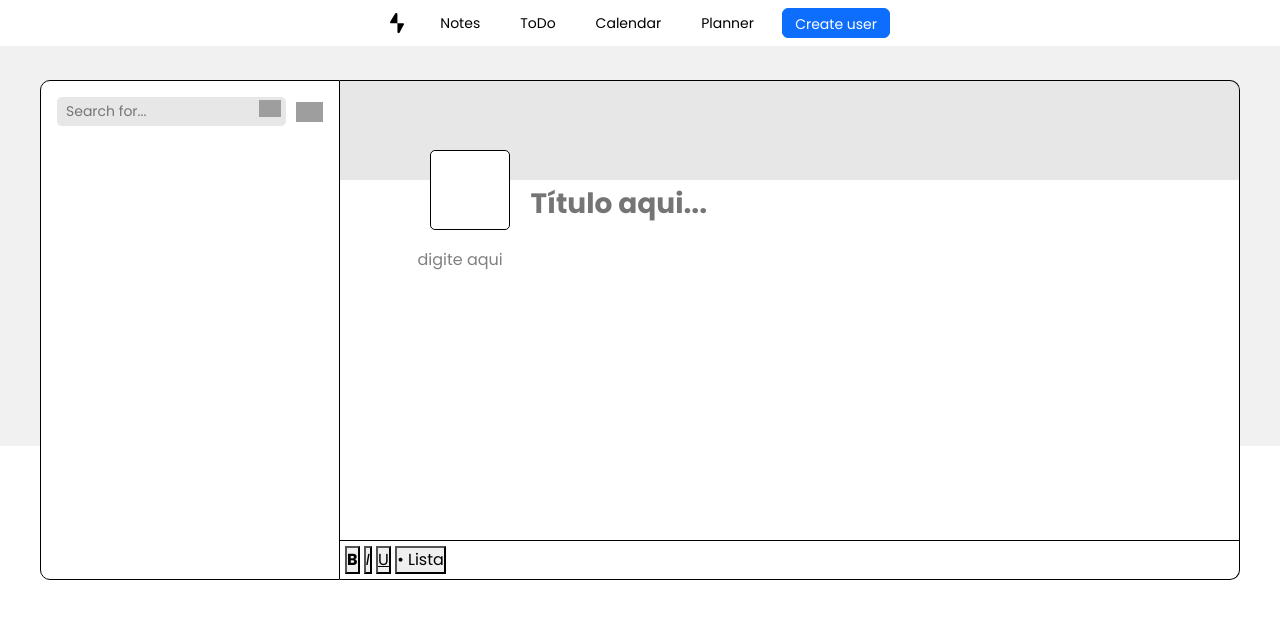
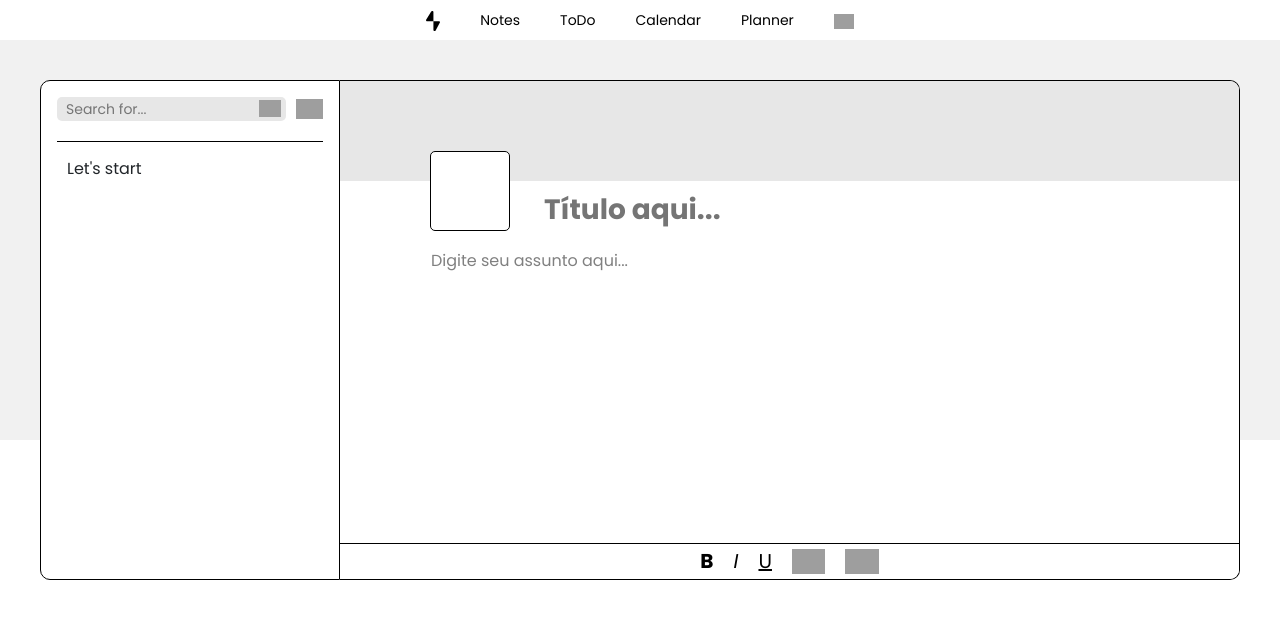
Before and after one commit to Eliel-DM/Notestone, a plain HTML site: page front-end/home.html in a window 1280 px wide. Drawn offline with nearby package versions, Linux system fonts and the light colour scheme; grey boxes are pictures that could not be loaded.

Commit message:
organização da sidebar; organizada note-container;

```diff
--- a/front-end/public/css/home.css
+++ b/front-end/assets/css/home.css
@@ -1,40 +1,18 @@
-
 /*imports*/
 
 
 /*Genericals*/
-input:focus,
-textarea:focus,
-.form-control:focus {
-    outline: none !important;
-    box-shadow: none !important;
-    border-color: inherit !important;
-}
 .btn-primary{
     font-size: 14px;
 }
-
-/*Header Container*/
-header{
-    background-color: white;
-    padding: 8px;
+.tools-btns{
+    background-color: transparent;
+    border: none;
+    padding: 0 10px;
+    font-size: 20px
 }
-.header-nav li a{
-    color: black;
-    text-decoration: none;
-    padding: 5px 20px;
-    font-size: 14px;
-}
-#notestone-icon{
-    width: 14px;
-    margin-left: 0;
-}
-.header-centralize{
-    width: 500px;
-}
-#creat-user{
-    height: 30px;
-    padding-top: 5px;
+.tools-btns img{
+    height: 25px;
 }
 .banner-bkg{
     background-color: rgb(241, 241, 241);
@@ -57,12 +35,15 @@ header{
     position: absolute;
     display: flex;
 }
-.notes-nav-bar{
+.left-sidebar{
     padding: 10px;
     width: 300px;
     margin: 0;
     border-radius: 10px 0 0 10px;
     border: 1.5px solid black;
+    display: flex;
+    flex-direction: column;
+    position: relative;
 }
 .note-content{
     position: relative;
@@ -71,9 +52,12 @@ header{
     padding: 0px;
     border-radius: 0 10px 10px 0px;
     background-color: transparent;
-    background-color: white;
+    padding: 0;
+    border: 1px solid black;
+    border-left: 0;
     display: flex;
     flex-direction: column;
+    overflow-y: auto;
 }
 
 
@@ -81,12 +65,10 @@ header{
 
 .note-banner{
     background-color: var(--lightgray-color);
-    height: 100px;
+    min-height: 100px;
     width: 100%;
     padding: 10px;
-    border-radius: 0 10px 0 0;
     position: relative;
-    border: 1.5px solid black;
     border-left: none;
     border-bottom: none;
 }
@@ -94,7 +76,6 @@ header{
 .note-text-content{
     flex: 1;
     width: 100%;
-    border: 1.5px solid black;
     border-radius: 0 0 10px 0;
     border-left: none;
     border-top: none;
@@ -110,13 +91,14 @@ header{
     border: 1px solid black;
     position: absolute;
     left: 10%;
-    top: 14%;
+    top: 70%;
 }
 .content-centralize{
     height: 100%;
-    width: 85%;
+    width: 82%;
     flex-direction: column;
     display: flex;
+    margin-top: 10px;
 }
 .title-note{
     padding-left: 115px;
@@ -134,6 +116,9 @@ header{
     flex: 1;
     padding: 10px;
     width: 100%;
+    max-height: 100%;
+    overflow-y: auto;
+    margin-bottom: 45px;
 }
 .content-note:empty:before {
   content: attr(data-placeholder);
@@ -145,10 +130,21 @@ header{
     width: 100%;
     border-top: 1px solid black;
     padding: 5px;
+    display: flex;
+    justify-content: center;
+    align-items: center;
+
+    background-color: white;
+    position: sticky;
+    bottom: 0;
 }
+
+
         /*lateral bar*/
-.header-lateral-bar{
+.header-sidebar{
     display: flex;
+    border-bottom: 1px solid black;
+    padding-bottom: 20px;
 }
 .search-for{
     display: flex;
@@ -173,7 +169,7 @@ header{
     border: 1.5px solid black !important;
     background-color: transparent;
 }
-.header-lateral-bar input{
+.header-sidebar input{
     display: block;
 }
 .create-note{
@@ -185,3 +181,14 @@ header{
 .create-note img{
     width: 27px;
 }
+.notes-list{
+    flex: 1;
+    width: 100%;
+    padding: 15px 10px;
+}
+.notes-list ul{
+    padding: 0;
+}
+.list-item{
+    list-style: none;
+}
--- a/front-end/public/css/style.css
+++ b/front-end/assets/css/style.css
@@ -6,16 +6,35 @@
 :root{
     --lightgray-color: rgb(231, 231, 231);
 }
-
+/*Header*/
+/*Header Container*/
+header{
+    background-color: white;
+    padding: 8px;
+}
+.header-nav li a{
+    color: black;
+    text-decoration: none;
+    padding: 5px 20px;
+    font-size: 14px;
+}
+header img{
+    width: 20px;
+}
+#notestone-icon{
+    width: 14px;
+    margin-left: 0;
+}
+.header-centralize{
+    width: 500px;
+}
 /*Geral*/
 body {
     font-family: "Poppins", sans-serif;
     font-optical-sizing: auto;
     font-style: normal;
     font-variation-settings: "wdth" 100;
-    margin: 20px;
-    margin: auto;
-    padding: 0;
+    height: 100%;
 }
 
 *{
@@ -27,7 +46,20 @@ input{
     border-radius: 5px;
     box-sizing: border-box;
 }
-.editable-body:focus, input:focus {
+.editable-body ,input:focus {
   outline: none !important;
   box-shadow: none !important;
 }
+
+::-webkit-scrollbar {
+  border-radius: 0 10px 10px 0;
+  background-color: white;
+  border-left: 1px solid black;
+}
+::-webkit-scrollbar-thumb {
+  background-color: gray;
+  border-radius: 5px;
+  border: 3px solid transparent;
+  border-left: 4px solid transparent;
+  background-clip: content-box;
+}
--- a/front-end/home.html
+++ b/front-end/home.html
@@ -4,78 +4,73 @@
     <meta charset="UTF-8">
     <meta name="viewport" content="width=device-width, initial-scale=1.0">
     <title>Notestone</title>
+    <link rel="icon" type="image/png" href="assets/image/notestoneicon.svg">
 
-    <link rel="stylesheet" href="public/css/style.css">
-    <link rel="stylesheet" href="public/css/home.css">
-    <script src="https://cdnjs.cloudflare.com/ajax/libs/Sortable/1.15.0/Sortable.min.js"></script>
+    <link rel="stylesheet" href="assets/css/style.css">
+    <link rel="stylesheet" href="assets/css/home.css">
+    <link rel="stylesheet" href="https://cdnjs.cloudflare.com/ajax/libs/normalize/8.0.1/normalize.min.css" integrity="sha512-NhSC1YmyruXifcj/KFRWoC561YpHpc5Jtzgvbuzx5VozKpWvQ+4nXhPdFgmx8xqexRcpAglTj9sIBWINXa8x5w==" crossorigin="anonymous" referrerpolicy="no-referrer" />
+
 </head>
 <body>
+    <!--Cabeçalho-->
     <header>
         <div class="d-flex justify-content-center align-items-center header-centralize">
-            <img id="notestone-icon" src="public/assets/Sem título-1.svg" alt="">
             <nav>
                 <ul class="nav header-nav">
+                    <li><a href="#"><img id="notestone-icon" src="assets/image/Sem título-1.svg" alt=""></a></li>
                     <li><a href="#">Notes</a></li>
                     <li><a href="#">ToDo</a></li>
                     <li><a href="#">Calendar</a></li>
                     <li><a href="#">Planner</a></li>
+                    <li><a href="#"><img src="https://img.icons8.com/?size=100&id=98957&format=png&color=000000" alt=""></a></li>
                 </ul>
             </nav>
-            <button id="creat-user" class="btn btn-primary">Create user</button>
         </div>
     </header>
+
+    <!--Banner interativo-->
     <div class="banner-bkg">
     </div>
+
+    <!--Container geral, onde ficam todas as configurações das notas-->
     <div class="notes-container">
-        <div class="notes-nav-bar col-6 p-3">
-            <div class="header-lateral-bar">
+        <!--Navegação lateral dos índicies das notas-->
+        <div class="left-sidebar p-3">
+            <div class="header-sidebar">
                 <div class="search-for">
                     <input type="text" name="" id="search-note" placeholder="Search for...">
                     <img class="search-icon" src="https://img.icons8.com/?size=100&id=59878&format=png&color=000000" alt="">
                 </div>
                 <button class="create-note"><img src="https://img.icons8.com/?size=100&id=zqRKVWtC1VeY&format=png&color=000000" alt=""></button>
             </div>
+            <div class="notes-list">
+                <ul>
+                    <li class="list-item">Let's start</li>
+                </ul>
+            </div>
         </div>
-        <div class="note-content col-6">
-            <div class="note-banner"></div>
-            <div class="note-icon"></div>
+
+        <!--Container direito, onde vão os dados das notas selecionadas-->
+        <div class="note-content">
+            <div class="note-banner"><div class="note-icon"></div></div>
             <div class="note-text-content">
                 <div class="content-centralize">
                     <div class="title-note"><input type="text" placeholder="Título aqui..."></div>
-                    <div class="editable-body content-note" contenteditable="true" data-placeholder="digite aqui"></div>
+                    <div class="editable-body content-note" contenteditable="true" data-placeholder="Digite seu assunto aqui..."></div>
                 </div>
-                <div class="toolbar">
-                    <button onclick="execCmd('bold')"><b>B</b></button>
-                    <button onclick="execCmd('italic')"><i>I</i></button>
-                    <button onclick="execCmd('underline')"><u>U</u></button>
-                    <button onclick="execCmd('insertUnorderedList')">• Lista</button>
-                </div>
+            </div>
+            <div class="toolbar">
+                <button class="tools-btns" onclick="execCmd('bold')"><b>B</b></button>
+                <button class="tools-btns" onclick="execCmd('italic')"><i>I</i></button>
+                <button class="tools-btns" onclick="execCmd('underline')"><u>U</u></button>
+                <button class="tools-btns" onclick="execCmd('insertUnorderedList')"><img src="https://img.icons8.com/?size=100&id=UNBdB7arxnCo&format=png&color=000000" alt=""></button>
+                <button class="tools-btns"><img src="https://img.icons8.com/?size=100&id=85835&format=png&color=000000" alt=""></button>
+
             </div>
         </div>
     </div>
-    <!--
-    <div id="creat-note-container" class="mb-5">
-        <form id="note-form" class="w-100">
-            <div class="mb-2">
-                <input type="text" name="titulo" id="note-title" class="form-control" placeholder="Título aqui...">
-            </div>
-            <div class="mb-2">
-                <textarea name="conteudo" id="note-content" rows="6" cols="50" placeholder="Criar minha nota..." class="form-control"></textarea>
-            </div>
-            <div id="creat-options-nav">
-                <button type="submit" class="btn btn-primary w-100">Fechar</button>
-            </div>
-        </form>
-    <div class="container" id="notesContainer"></div>
-    </div>
-    -->
 
-    <script src="public/js/api.js"></script>
-    <script src="public/js/login.js"></script>
-    <script src="public/js/layout.js"></script>
-    <script src="https://cdn.jsdelivr.net/npm/sortablejs@1.15.0/Sortable.min.js"></script>
-    <script src="public/js/layout.js"></script>
-
+    <!--Scripts-->
     <script>
         function execCmd(command) {
             document.execCommand(command, false, null);
```
Also changed, not shown: front-end/assets/css/sigin.css (renamed from front-end/public/css/sigin.css), front-end/assets/image/Sem título-1.svg (renamed from front-end/public/assets/Sem título-1.svg), front-end/assets/image/notestone-vertical.svg (renamed from front-end/public/assets/notestone-vertical.svg), front-end/assets/image/notestoneicon.svg (added), front-end/assets/js/api.js (renamed from front-end/public/js/api.js), front-end/assets/js/layout.js (renamed from front-end/public/js/layout.js), front-end/assets/js/login.js (renamed from front-end/public/js/login.js).
